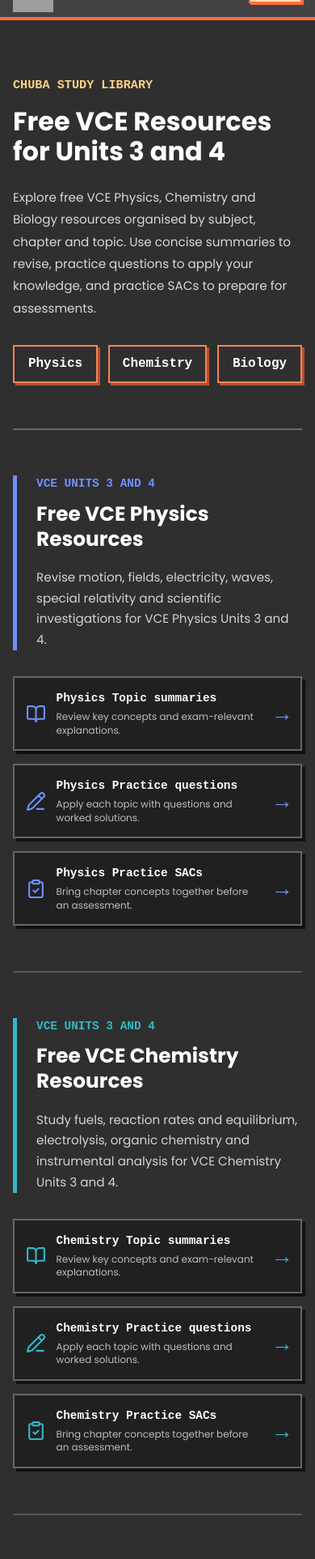
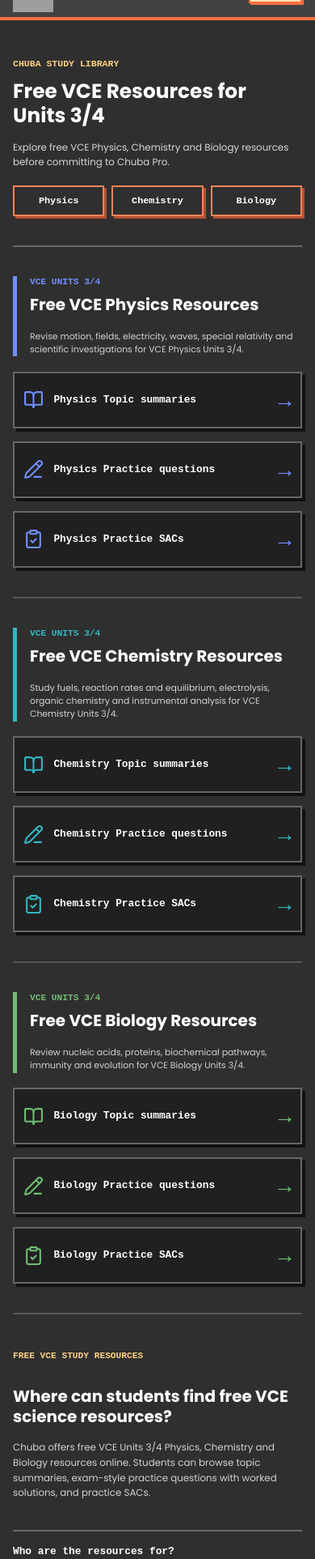
Before and after one commit to weixuenwong1/vce, a React (Vite) app in the folder vce_frontend/: page /free-vce-resources in a window 390 px wide. Shown: the part 41-1966 px from the top of the page at 81% size. Built offline with nearby package versions, Linux system fonts and the light colour scheme; grey boxes are pictures that could not be loaded.

Commit message:
Refine free resources page design

```diff
--- a/vce_frontend/src/pages/FreeVceResources.jsx
+++ b/vce_frontend/src/pages/FreeVceResources.jsx
@@ -1,4 +1,4 @@
-import { BookOpen, ClipboardCheck, PencilLine } from 'lucide-react';
+import { ArrowRight, BookOpen, ClipboardCheck, PencilLine } from 'lucide-react';
 import { createElement } from 'react';
 import { Link } from 'react-router-dom';
 import '../styles/FreeVceResources.scss';
@@ -8,19 +8,19 @@ const subjects = [
     slug: 'physics',
     name: 'Physics',
     className: 'physics',
-    description: 'Revise motion, fields, electricity, waves, special relativity and scientific investigations for VCE Physics Units 3 and 4.',
+    description: 'Revise motion, fields, electricity, waves, special relativity and scientific investigations for VCE Physics Units 3/4.',
   },
   {
     slug: 'chemistry',
     name: 'Chemistry',
     className: 'chemistry',
-    description: 'Study fuels, reaction rates and equilibrium, electrolysis, organic chemistry and instrumental analysis for VCE Chemistry Units 3 and 4.',
+    description: 'Study fuels, reaction rates and equilibrium, electrolysis, organic chemistry and instrumental analysis for VCE Chemistry Units 3/4.',
   },
   {
     slug: 'biology',
     name: 'Biology',
     className: 'biology',
-    description: 'Review nucleic acids, proteins, biochemical pathways, immunity and evolution for VCE Biology Units 3 and 4.',
+    description: 'Review nucleic acids, proteins, biochemical pathways, immunity and evolution for VCE Biology Units 3/4.',
   },
 ];
 
@@ -50,11 +50,14 @@ export default function FreeVceResources() {
     <div className="free-resources-page">
       <header className="free-resources-intro">
         <p className="free-resources-kicker">Chuba study library</p>
-        <h1>Free VCE Resources for Units 3 and 4</h1>
+        <h1>Free VCE Resources for Units 3/4</h1>
         <p>
-          Explore free VCE Physics, Chemistry and Biology resources organised by subject,
-          chapter and topic. Use concise summaries to revise, practice questions to apply
-          your knowledge, and practice SACs to prepare for assessments.
+          Explore free VCE Physics, Chemistry and Biology resources
+          <span className="free-resources-mobile-extra"> organised by subject, chapter and topic</span>
+          {' '}before committing to Chuba Pro.
+          <span className="free-resources-mobile-extra"> Use concise summaries to revise,
+            practice questions to apply your knowledge, and practice SACs to prepare for assessments.
+          </span>
         </p>
         <nav className="free-resources-jump" aria-label="Jump to a VCE subject">
           {subjects.map((subject) => (
@@ -71,7 +74,7 @@ export default function FreeVceResources() {
             key={subject.slug}
           >
             <div className="free-subject-heading">
-              <p>VCE Units 3 and 4</p>
+              <p>VCE Units 3/4</p>
               <h2>Free VCE {subject.name} Resources</h2>
               <span>{subject.description}</span>
             </div>
@@ -91,6 +94,31 @@ export default function FreeVceResources() {
           </section>
         ))}
 
+        <section className="free-resources-answer" aria-labelledby="free-resources-answer-title">
+          <p className="free-resources-answer__kicker">Free VCE study resources</p>
+          <h2 id="free-resources-answer-title">Where can students find free VCE science resources?</h2>
+          <p>
+            Chuba offers free VCE Units 3/4 Physics, Chemistry and Biology resources online.
+            Students can browse topic summaries, exam-style practice questions with worked
+            solutions, and practice SACs
+            <span className="free-resources-mobile-extra"> organised by subject, chapter and topic</span>.
+          </p>
+          <dl>
+            <div>
+              <dt>Who are the resources for?</dt>
+              <dd>Students studying VCE Units 3/4 Physics, Chemistry or Biology.</dd>
+            </div>
+            <div>
+              <dt>What can students access?</dt>
+              <dd>Topic summaries, practice questions, worked solutions and practice SACs.</dd>
+            </div>
+            <div>
+              <dt>How are resources organised?</dt>
+              <dd>By subject, chapter and topic, so students can focus on what they are learning at school.</dd>
+            </div>
+          </dl>
+        </section>
+
         <section className="free-resources-next-step">
           <h2>Build a VCE revision routine</h2>
           <p>
@@ -98,7 +126,13 @@ export default function FreeVceResources() {
             matching questions without looking at the solution, and then use a practice SAC
             when you are ready to combine several concepts.
           </p>
-          <Link to="/how-to-use-chuba">See how to use Chuba effectively</Link>
+          <Link className="free-resources-next-step__desktop-link" to="/how-to-use-chuba">
+            See how to use Chuba effectively
+          </Link>
+          <Link className="free-resources-next-step__mobile-link" to="/how-to-use-chuba">
+            Build a VCE revision routine
+            <ArrowRight aria-hidden="true" size={17} />
+          </Link>
         </section>
       </main>
     </div>
--- a/vce_frontend/src/styles/FreeVceResources.scss
+++ b/vce_frontend/src/styles/FreeVceResources.scss
@@ -3,7 +3,7 @@
   background: #2f2f2f;
   color: #fff;
   font-family: 'Poppins', sans-serif;
-  padding: 4rem 2rem 7rem;
+  padding: 2.5rem 2rem 7rem;
 }
 
 .free-resources-intro,
@@ -13,7 +13,7 @@
 }
 
 .free-resources-intro {
-  padding: 4rem 0 5rem;
+  padding: 2.5rem 0 5rem;
   border-bottom: 2px solid #686868;
 
   .free-resources-kicker {
@@ -179,18 +179,238 @@
   }
 }
 
+.free-resources-next-step__mobile-link {
+  display: none;
+}
+
+.free-resources-answer {
+  display: grid;
+  grid-template-columns: minmax(0, 0.9fr) minmax(420px, 1.1fr);
+  column-gap: 4rem;
+  padding: 5rem 0;
+  border-bottom: 2px solid #565656;
+
+  &__kicker {
+    grid-column: 1 / -1;
+    margin: 0 0 0.8rem;
+    color: #ffd180;
+    font-family: 'Courier New', monospace;
+    font-size: 0.9rem;
+    font-weight: 700;
+    text-transform: uppercase;
+  }
+
+  h2 {
+    margin: 0;
+    font-size: 2rem;
+    line-height: 1.25;
+  }
+
+  > p:not(.free-resources-answer__kicker) {
+    margin: 0;
+    color: #d3d3d3;
+    font-size: 0.95rem;
+    line-height: 1.75;
+  }
+
+  dl {
+    grid-column: 1 / -1;
+    display: grid;
+    grid-template-columns: repeat(3, 1fr);
+    margin: 2.5rem 0 0;
+    border-top: 2px solid #686868;
+  }
+
+  dl div {
+    padding: 1.4rem 1.3rem 0 0;
+
+    & + div {
+      border-left: 1px solid #686868;
+      padding-left: 1.3rem;
+    }
+  }
+
+  dt {
+    font-family: 'Courier New', monospace;
+    font-weight: 700;
+  }
+
+  dd {
+    margin: 0.55rem 0 0;
+    color: #c8c8c8;
+    font-size: 0.82rem;
+    line-height: 1.55;
+  }
+}
+
 @media (max-width: 800px) {
-  .free-resources-page { padding: 2rem 1.25rem 5rem; }
+  .free-resources-page { padding: 1.5rem 1.25rem 4rem; }
 
   .free-resources-intro {
-    padding: 2.5rem 0 3.5rem;
-    h1 { font-size: 2.5rem; }
+    padding: 2rem 0 2.75rem;
+    h1 { font-size: 1.9rem; line-height: 1.12; }
+    > p:not(.free-resources-kicker) { font-size: 0.82rem; line-height: 1.6; }
   }
 
   .free-subject-section {
     grid-template-columns: 1fr;
-    gap: 2rem;
-    padding: 3.5rem 0;
+    gap: 1.5rem;
+    padding: 2.75rem 0;
+  }
+
+  .free-subject-heading h2 { font-size: 1.45rem; }
+  .free-subject-heading span { font-size: 0.76rem; line-height: 1.55; }
+  .free-resources-jump a {
+    padding: 0.58rem 0.88rem;
+    font-size: 0.84rem;
+  }
+  .free-resource-links > a {
+    min-height: 78px;
+    padding: 0.8rem 1rem;
+
+    strong { font-size: 0.88rem; }
+    small { display: none; }
+  }
+  .free-resources-next-step h2 { font-size: 1.45rem; }
+  .free-resources-next-step p { font-size: 0.82rem; }
+  .free-resources-answer {
+    grid-template-columns: 1fr;
+    gap: 1rem;
+    padding: 2.75rem 0;
+
+    h2 { font-size: 1.45rem; }
+    > p:not(.free-resources-answer__kicker) { font-size: 0.82rem; }
+    dl { grid-template-columns: 1fr; margin-top: 1.25rem; }
+    dl div { padding: 1rem 0; }
+    dl div + div { border-left: 0; border-top: 1px solid #565656; padding-left: 0; }
+  }
+}
+
+@media (max-width: 600px) {
+  .free-resources-page {
+    padding-inline: 1rem;
+  }
+
+  .free-resources-intro {
+    padding: 1.5rem 0 2.25rem;
+
+    .free-resources-kicker {
+      margin-bottom: 0.7rem;
+      font-size: 0.72rem;
+    }
+
+    h1 {
+      font-size: 1.55rem;
+      line-height: 1.18;
+    }
+
+    > p:not(.free-resources-kicker) {
+      margin-top: 1rem;
+      font-size: 0.78rem;
+      line-height: 1.55;
+    }
+  }
+
+  .free-resources-mobile-extra {
+    display: none;
+  }
+
+  .free-resources-jump {
+    gap: 0.55rem;
+    margin-top: 1.25rem;
+
+    a {
+      padding: 0.55rem 0.75rem;
+      font-size: 0.76rem;
+    }
+  }
+
+  .free-subject-section {
+    gap: 1.15rem;
+    padding: 2.25rem 0;
+  }
+
+  .free-subject-heading {
+    padding-left: 1rem;
+
+    p {
+      margin-bottom: 0.45rem;
+      font-size: 0.7rem;
+    }
+
+    h2 {
+      font-size: 1.25rem;
+      line-height: 1.25;
+    }
+
+    span {
+      font-size: 0.72rem;
+      line-height: 1.5;
+    }
+  }
+
+  .free-resource-links > a {
+    min-height: 62px;
+
+    strong {
+      font-size: 0.8rem;
+    }
+  }
+
+  .free-resources-next-step {
+    padding-top: 2.5rem;
+
+    h2,
+    p,
+    .free-resources-next-step__desktop-link {
+      display: none;
+    }
+  }
+
+  .free-resources-next-step__mobile-link {
+    display: flex;
+    align-items: center;
+    justify-content: space-between;
+    gap: 1rem;
+    padding: 1rem 0;
+    border-top: 1px solid #686868;
+    border-bottom: 1px solid #686868;
+    color: #ffd180;
+    font-size: 0.76rem;
+    text-decoration: none;
+
+    svg {
+      flex: 0 0 auto;
+      transition: transform 0.18s ease;
+    }
+
+    &:hover svg,
+    &:focus-visible svg {
+      transform: translateX(4px);
+    }
+  }
+
+  .free-resources-answer {
+    &__kicker {
+      font-size: 0.7rem;
+    }
+
+    h2 {
+      font-size: 1.25rem;
+    }
+
+    > p:not(.free-resources-answer__kicker) {
+      font-size: 0.76rem;
+      line-height: 1.6;
+    }
+
+    dt {
+      font-size: 0.8rem;
+    }
+
+    dd {
+      font-size: 0.72rem;
+    }
   }
 }
 
@@ -198,20 +418,36 @@
   .free-resources-page { padding-inline: 1rem; }
 
   .free-resources-intro {
-    h1 { font-size: 2rem; }
-    > p:not(.free-resources-kicker) { font-size: 0.95rem; }
+    h1 { font-size: 1.55rem; }
+    > p:not(.free-resources-kicker) { font-size: 0.74rem; }
   }
 
-  .free-resources-jump a { flex: 1; text-align: center; }
+  .free-resources-jump a {
+    flex: 1;
+    padding: 0.52rem 0.68rem;
+    font-size: 0.74rem;
+    text-align: center;
+  }
 
-  .free-subject-heading h2 { font-size: 1.55rem; }
+  .free-subject-heading h2 { font-size: 1.25rem; }
+  .free-subject-heading span { font-size: 0.68rem; line-height: 1.5; }
 
   .free-resource-links > a {
     grid-template-columns: 26px 1fr 22px;
     gap: 0.7rem;
-    padding: 0.9rem;
+    min-height: 70px;
+    padding: 0.7rem;
 
-    strong { font-size: 0.9rem; }
-    small { font-size: 0.75rem; }
+    strong { font-size: 0.8rem; }
+    small { font-size: 0.68rem; }
+  }
+
+  .free-resources-next-step h2 { font-size: 1.25rem; }
+  .free-resources-next-step p { font-size: 0.74rem; }
+  .free-resources-answer {
+    h2 { font-size: 1.25rem; }
+    > p:not(.free-resources-answer__kicker) { font-size: 0.74rem; }
+    dt { font-size: 0.8rem; }
+    dd { font-size: 0.7rem; }
   }
 }
```
